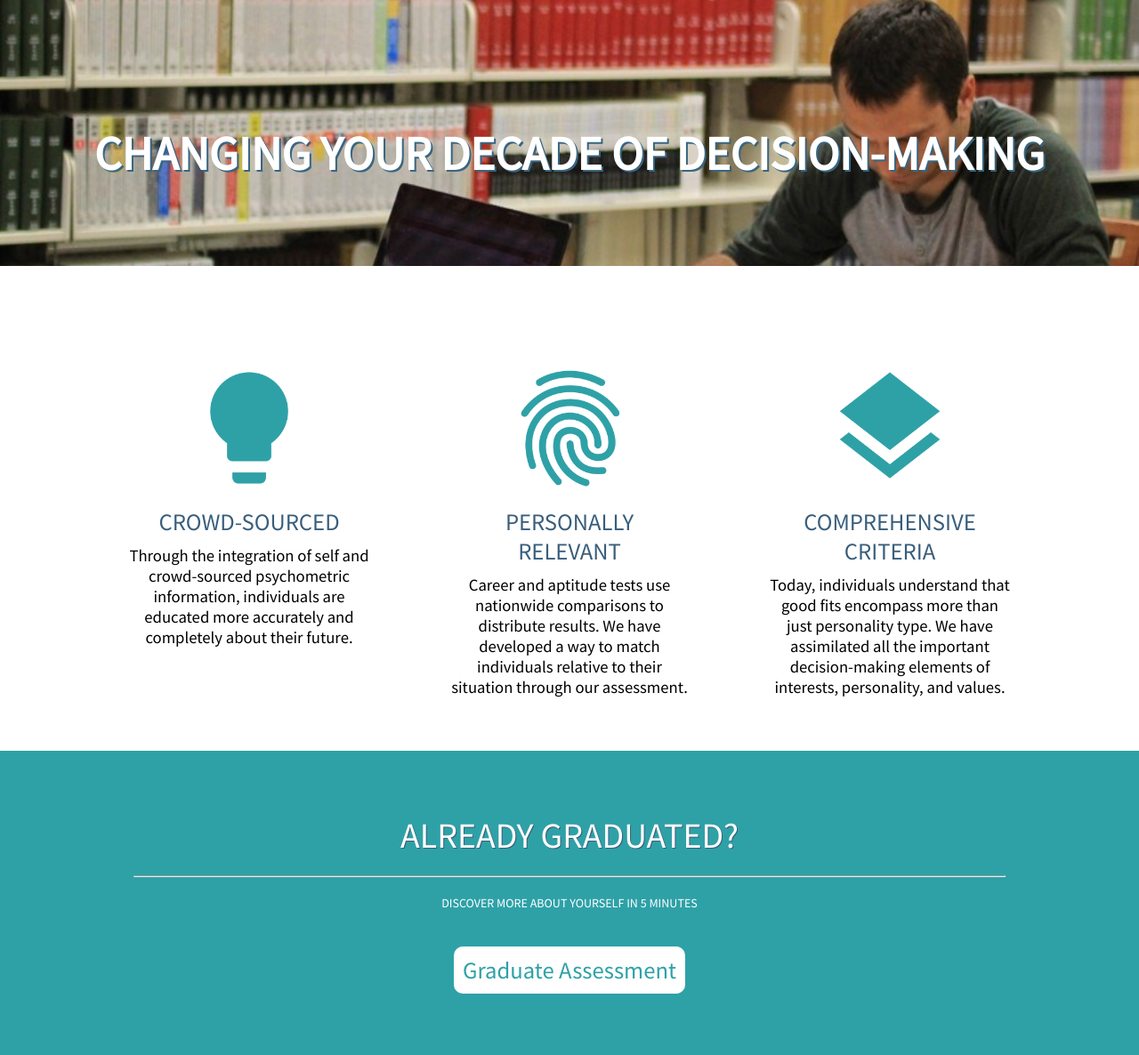
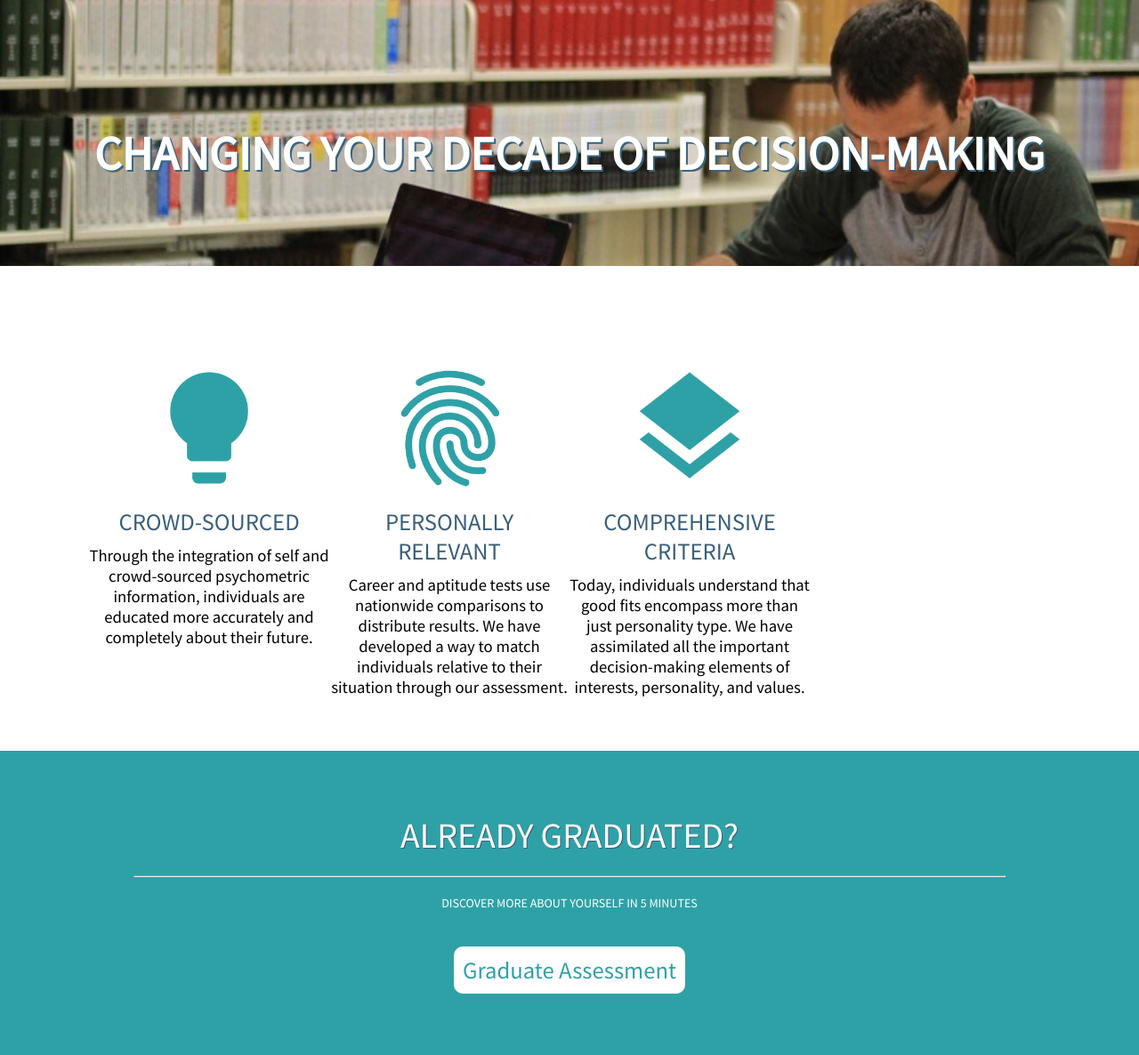
Before and after one commit to derekbrimley/raize, a Django app: page / in a window 1280 px wide. Shown: the part 1000-2186 px from the top of the page at 89% size. Run offline with Django 3.2, Linux system fonts and the light colour scheme; some libraries are stand-ins or nearby versions.

Commit message:
Update style.css

```diff
--- a/quiz/static/quiz/css/style.css
+++ b/quiz/static/quiz/css/style.css
@@ -191,9 +191,9 @@ ol{
 
 #img_btn{
     cursor: pointer;
-	text-transform: uppercase;
-	font-family: Source Sans Pro;
-	font-weight: bold;
+    text-transform: uppercase;
+    font-family: Source Sans Pro;
+    font-weight: bold;
     border: 2px solid #38647F;
     background: #386480;
     font-size: 12pt;
@@ -297,9 +297,9 @@ ol{
 
 #raize_different_container{
 	display:flex;
-	margin: 0 100px;
+	margin: 15px 100px;
 	flex-wrap: wrap;
-    justify-content: space-around;
+
 }
 
 .box{
```
